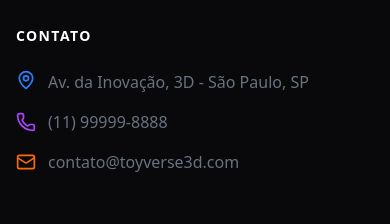
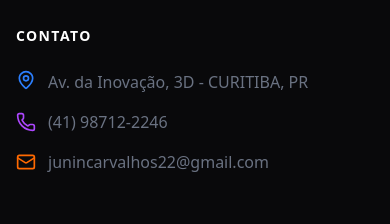
Before and after one commit to jordanjuanrp-afk/nova-loja-3d, a React (Vite) app: page /payment in a window 390 px wide. Shown: the part 1703-1927 px from the top of the page. Built offline with nearby package versions, Linux system fonts and the light colour scheme.

Commit message:
Update contact info - address, phone and email

```diff
--- a/src/components/Footer.tsx
+++ b/src/components/Footer.tsx
@@ -66,15 +66,15 @@ export default function Footer() {
             <ul className="space-y-4">
               <li className="flex items-start gap-3 text-gray-500">
                 <MapPin size={20} className="text-blue-500 flex-shrink-0" />
-                <span>Av. da Inovação, 3D - São Paulo, SP</span>
+                <span>Av. da Inovação, 3D - CURITIBA, PR</span>
               </li>
               <li className="flex items-center gap-3 text-gray-500">
                 <Phone size={20} className="text-purple-500 flex-shrink-0" />
-                <span>(11) 99999-8888</span>
+                <span>(41) 98712-2246</span>
               </li>
               <li className="flex items-center gap-3 text-gray-500">
                 <Mail size={20} className="text-orange-500 flex-shrink-0" />
-                <span>contato@toyverse3d.com</span>
+                <span>junincarvalhos22@gmail.com</span>
               </li>
             </ul>
           </div>
--- a/src/pages/Payment.tsx
+++ b/src/pages/Payment.tsx
@@ -74,7 +74,7 @@ export default function Payment({ items, customerData, user, onSuccess }: Paymen
   };
 
   const getWhatsAppLink = () => {
-    const phoneNumber = '5521999999999'; // Substitua pelo número da loja
+    const phoneNumber = '5541987122246';
     const message = `📢 *Aviso Importante*\n\nPara concluir seu pedido, peça que finalize a compra e, em seguida, você será automaticamente redirecionado para o nosso atendimento no WhatsApp 📲.\n\nPor lá, confirmaremos os detalhes do seu pedido e daremos continuidade ao seu atendimento de forma rápida e segura.\n\nAgradecemos pela preferência! 😊\n\n*Chave de Acesso:* 069973a1-a54b-47e1-9507-ec6f326a4ef0\n*Valor:* ${formatCurrency(subtotal)}`;
     return `https://wa.me/${phoneNumber}?text=${encodeURIComponent(message)}`;
   };
```
